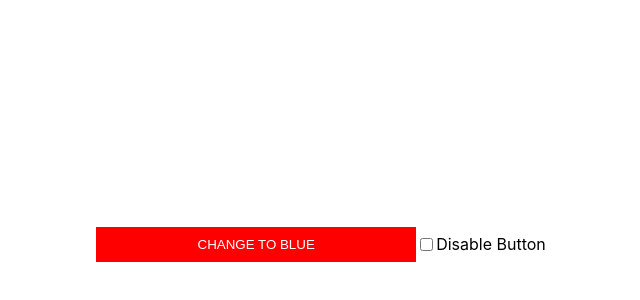
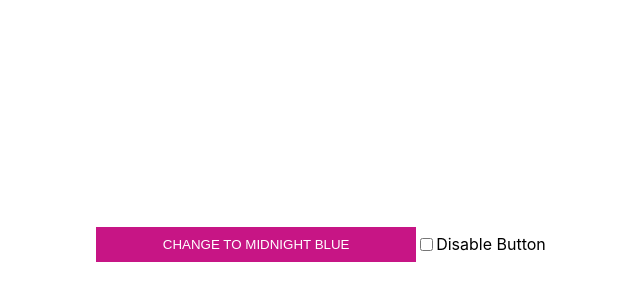
Before and after one commit to xueyublue/react-unit-test-demo, a React (Create React App) app: page / in a window 1280 px wide. Shown: the part 156-456 px from the top of the page, without its empty margins (319-959 px from the left). Built offline with nearby package versions, Linux system fonts and the light colour scheme.

Commit message:
Requirement change to simple button app

```diff
--- a/src/simpleButtonApp/SimpleButtonApp.jsx
+++ b/src/simpleButtonApp/SimpleButtonApp.jsx
@@ -1,9 +1,9 @@
 import React, { useState } from "react";
 
 export default function SimpleButtonApp() {
-  const [color, setColor] = useState("red");
+  const [color, setColor] = useState("MediumVioletRed");
   const [disabled, setDisabled] = useState(false);
-  const newColor = color === "red" ? "blue" : "red";
+  const newColor = color === "MediumVioletRed" ? "MidnightBlue" : "MediumVioletRed";
 
   return (
     <div style={{ width: "100vw", height: "100vh", display: "flex", alignItems: "center", justifyContent: "center" }}>
@@ -14,14 +14,14 @@ export default function SimpleButtonApp() {
           color: "white",
           width: "25%",
           padding: "10px 10px",
-          transition: "0.5s ease-in-out",
+          transition: "0.25s ease-in-out",
           border: "none",
           textTransform: "uppercase",
         }}
         onClick={() => setColor(newColor)}
         disabled={disabled}
       >
-        Change to {newColor}
+        Change to {replaceCamelWithSpaces(newColor)}
       </button>
       <input
         type="checkbox"
@@ -33,3 +33,7 @@ export default function SimpleButtonApp() {
     </div>
   );
 }
+
+export function replaceCamelWithSpaces(colorName) {
+  return colorName.replace(/\B([A-Z])\B/g, " $1");
+}
```
Also changed, not shown: 2 other files (tests, documents, lock files or other folders).
